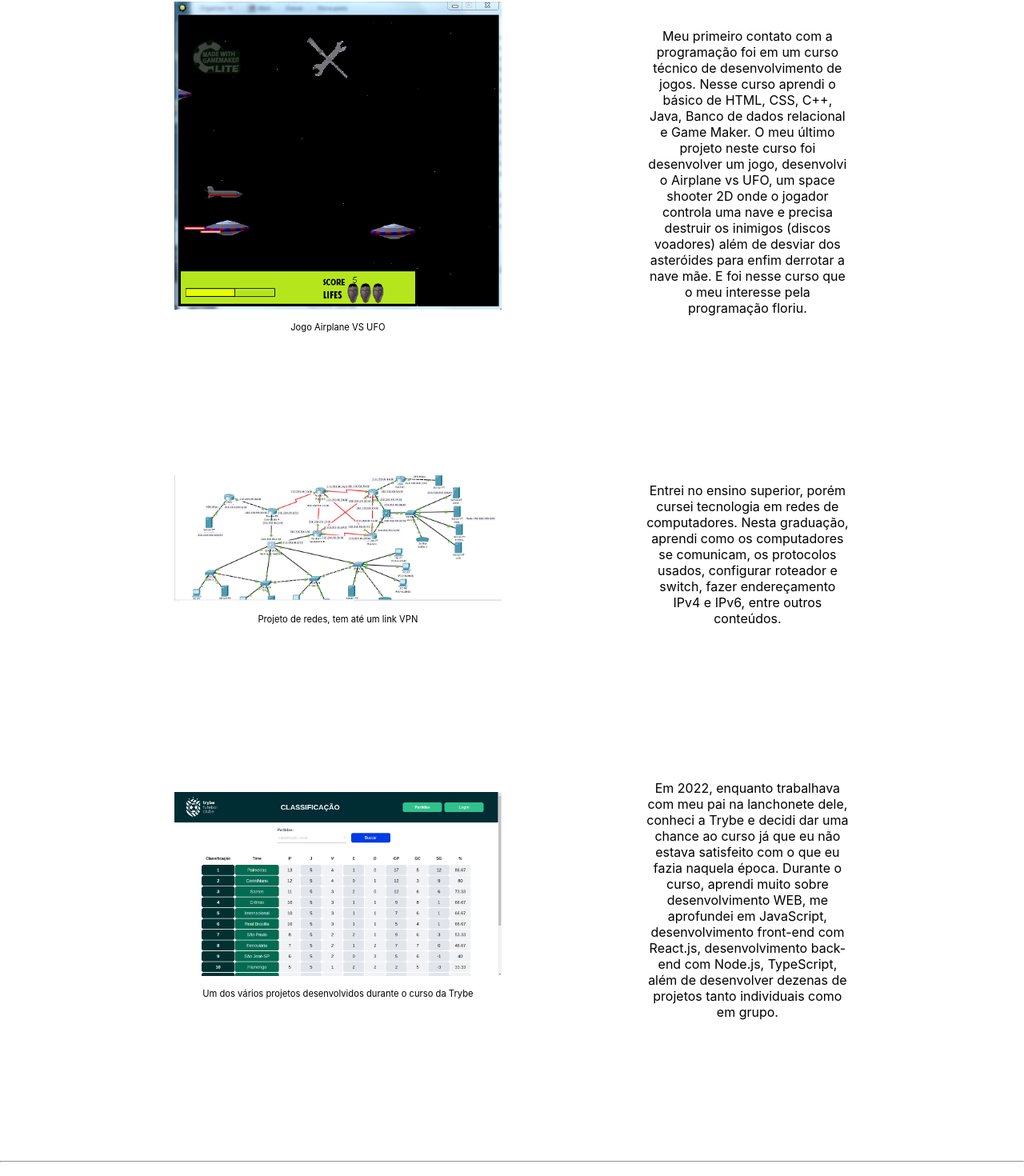
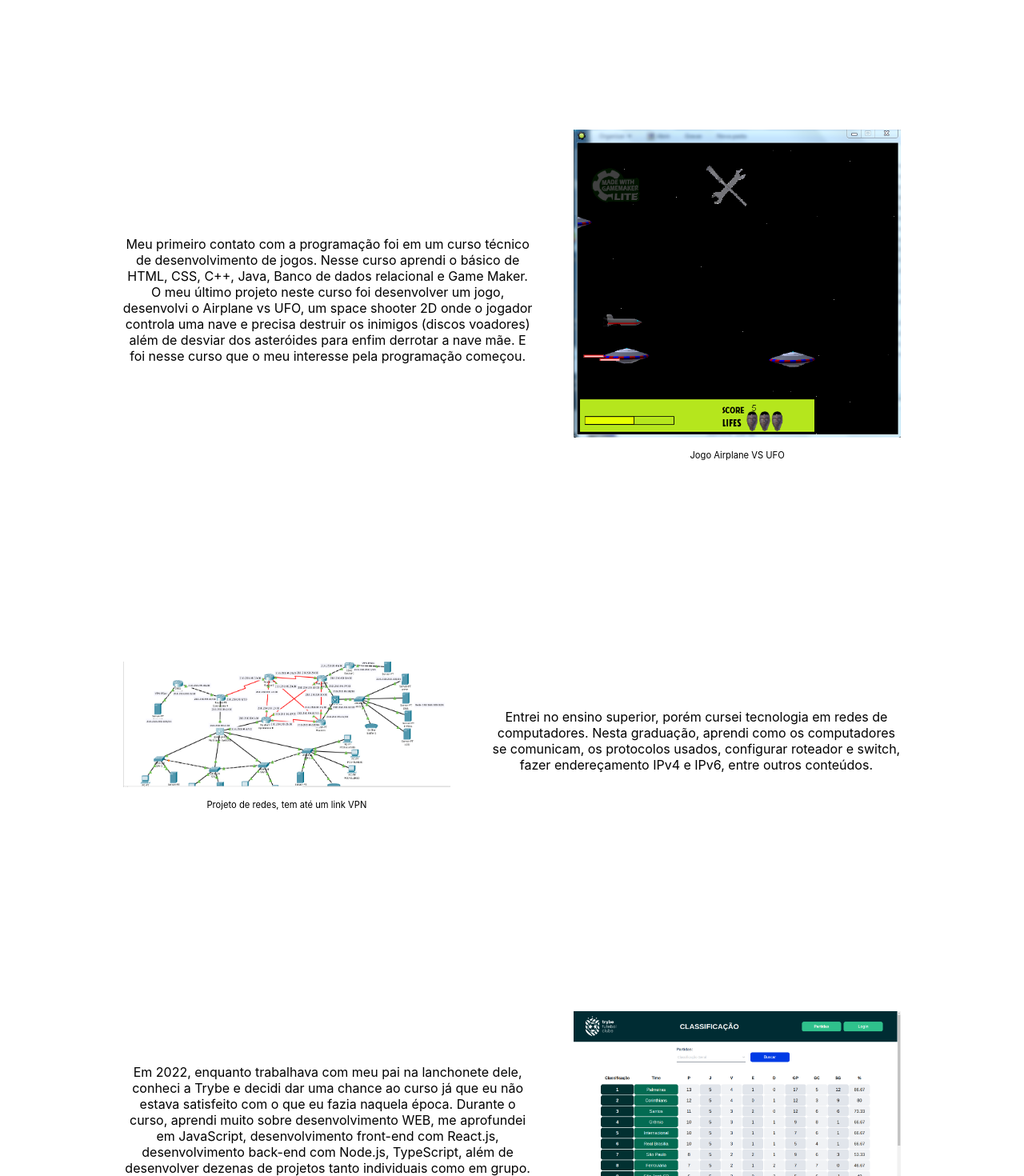
Before and after one commit to rafaelsisoares/portfolio, a React (Create React App) app: page /about in a window 1280 px wide. Shown: the part 721-2191 px from the top of the page at 80% size. Built offline with nearby package versions, Linux system fonts and the light colour scheme.

Commit message:
style: Corrigido algumas estilizacoes

```diff
--- a/src/Pages/About.jsx
+++ b/src/Pages/About.jsx
@@ -46,10 +46,6 @@ export default function About() {
           transition={{ duration: 0.4 }}
           className="history"
         >
-          <div className="image">
-            <img src="images/airplane-vs-ufo.png" alt="Foto do jogo Airplane VS UFO" />
-            <p className="describe">Jogo Airplane VS UFO</p>
-          </div>
           <article>
             <p>
               Meu primeiro contato com a programação foi em um curso técnico de desenvolvimento
@@ -58,9 +54,13 @@ export default function About() {
               desenvolvi o Airplane vs UFO, um space shooter 2D onde o jogador controla uma nave
               e precisa destruir os inimigos (discos voadores) além de desviar dos asteróides para
               enfim derrotar a nave mãe.
-              E foi nesse curso que o meu interesse pela programação floriu.
+              E foi nesse curso que o meu interesse pela programação começou.
             </p>
           </article>
+          <div className="image">
+            <img src="images/airplane-vs-ufo.png" alt="Foto do jogo Airplane VS UFO" />
+            <p className="describe">Jogo Airplane VS UFO</p>
+          </div>
         </motion.div>
         <motion.div
           whileInView={{ scale: [0, 1] }}
@@ -84,10 +84,6 @@ export default function About() {
           transition={{ duration: 0.4 }}
           className="history"
         >
-          <div className="image">
-            <img src="images/trybeFCPortfolio.png" alt="Projeto Trybe Futebol Clube" />
-            <p className="describe">Um dos vários projetos desenvolvidos durante o curso da Trybe</p>
-          </div>
           <article>
             <p>
               Em 2022, enquanto trabalhava com meu pai na lanchonete dele, conheci a Trybe
@@ -98,6 +94,10 @@ export default function About() {
               individuais como em grupo.
             </p>
           </article>
+          <div className="image">
+            <img src="images/trybeFCPortfolio.png" alt="Projeto Trybe Futebol Clube" />
+            <p className="describe">Um dos vários projetos desenvolvidos durante o curso da Trybe</p>
+          </div>
         </motion.div>
       </div>
       <hr />
--- a/src/Styles/About.css
+++ b/src/Styles/About.css
@@ -12,14 +12,14 @@
 }
 
 article {
-    width: 25%;
+    width: 50%;
 }
 
 .history {
     align-items: center;
     display: flex;
     justify-content: space-around;
-    margin: 10rem auto;
+    margin: 15rem auto;
 }
 
 .about-me {
```
